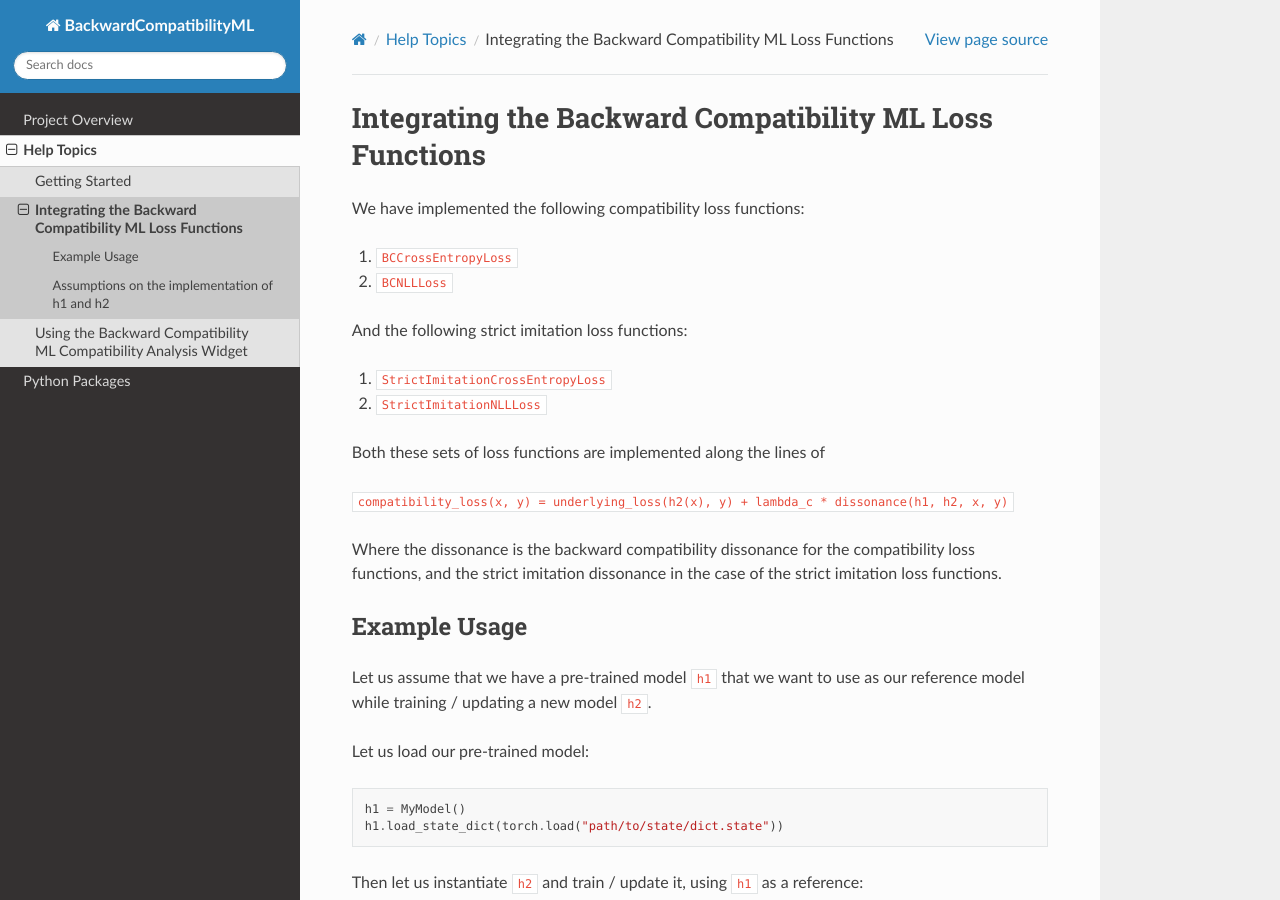
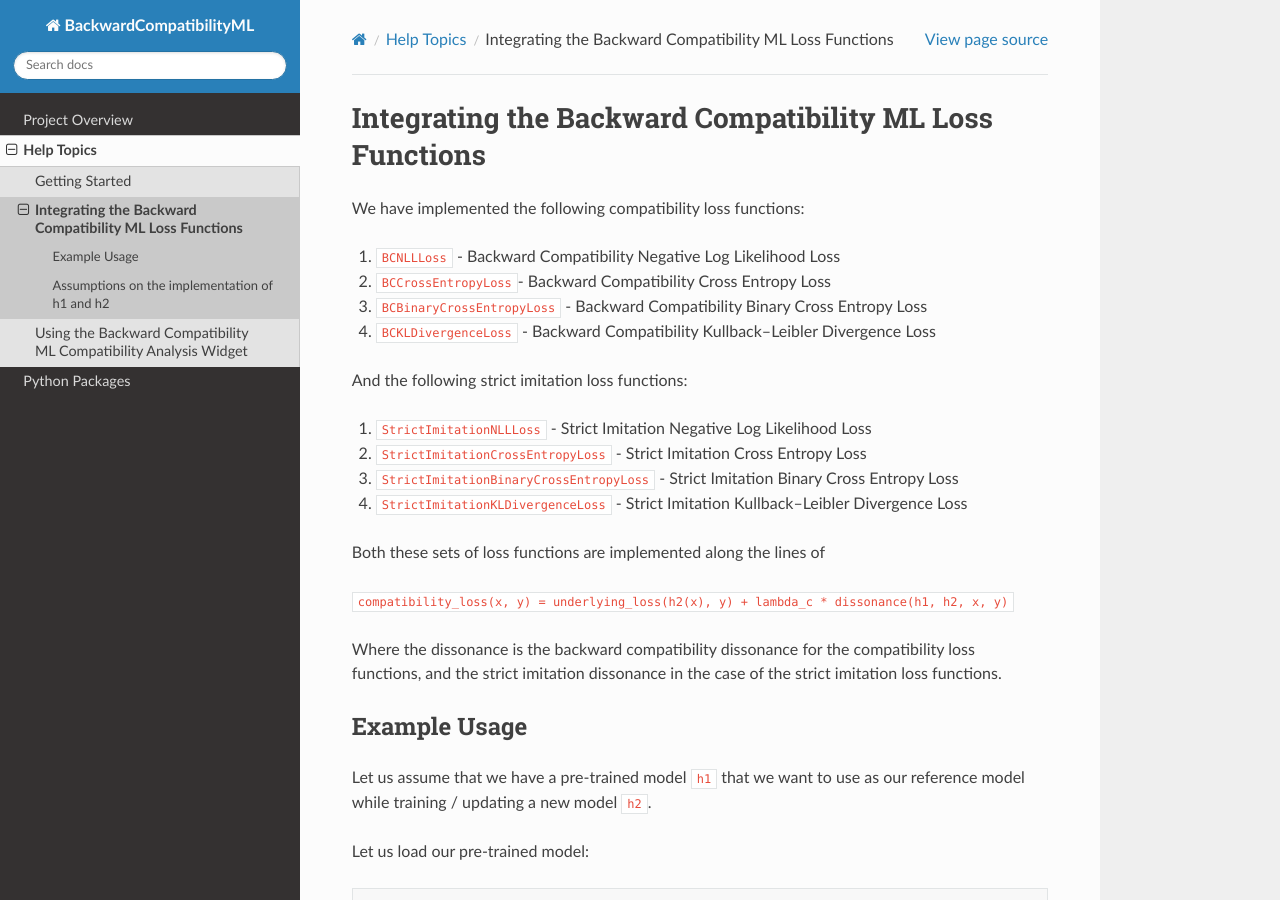
Before and after one commit to microsoft/BackwardCompatibilityML, a Sphinx documentation site: the page built from docs/backwardcompatibilityml/topics/integrating_loss_functions.rst, in a window 1280 px wide and 900 px high. Built offline with Sphinx 7.4.7 and the Read the Docs theme 2.0.0, drawn with Linux system fonts in a browser that asks for light colours.

Commit message:
Added new loss functions to and examples to docs Updated docstrings to reflect binary cross entropy loss naming Updated auto-generated docs from docstrings

```diff
--- a/docs/backwardcompatibilityml/topics/integrating_loss_functions.rst
+++ b/docs/backwardcompatibilityml/topics/integrating_loss_functions.rst
@@ -5,13 +5,17 @@ Integrating the Backward Compatibility ML Loss Functions
 
 We have implemented the following compatibility loss functions:
 
-1. ``BCCrossEntropyLoss``
-2. ``BCNLLLoss``
+1. ``BCNLLLoss`` - Backward Compatibility Negative Log Likelihood Loss
+2. ``BCCrossEntropyLoss``- Backward Compatibility Cross Entropy Loss
+3. ``BCBinaryCrossEntropyLoss`` - Backward Compatibility Binary Cross Entropy Loss
+4. ``BCKLDivergenceLoss`` - Backward Compatibility Kullback–Leibler Divergence Loss
 
 And the following strict imitation loss functions:
 
-1. ``StrictImitationCrossEntropyLoss``
-2. ``StrictImitationNLLLoss``
+1. ``StrictImitationNLLLoss`` - Strict Imitation Negative Log Likelihood Loss
+2. ``StrictImitationCrossEntropyLoss`` - Strict Imitation Cross Entropy Loss
+3. ``StrictImitationBinaryCrossEntropyLoss`` - Strict Imitation Binary Cross Entropy Loss
+4. ``StrictImitationKLDivergenceLoss`` - Strict Imitation Kullback–Leibler Divergence Loss
 
 Both these sets of loss functions are implemented along the lines of
 
```
Also changed, not shown: docs/backwardcompatibilityml/topics/examples.csv (+12 -8 lines), docs/source/backwardcompatibilityml.helpers.rst (+16 -0 lines), docs/source/backwardcompatibilityml.rst (+8 -0 lines), 2 other files.
